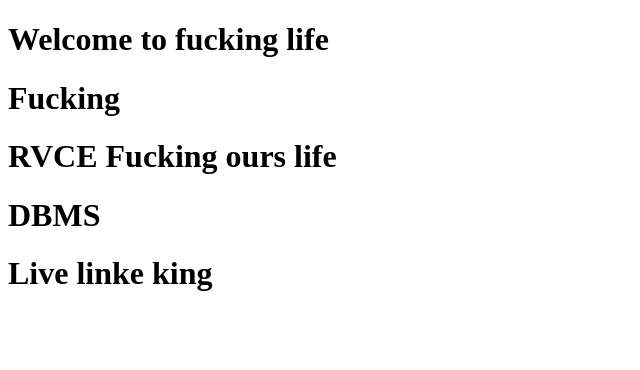
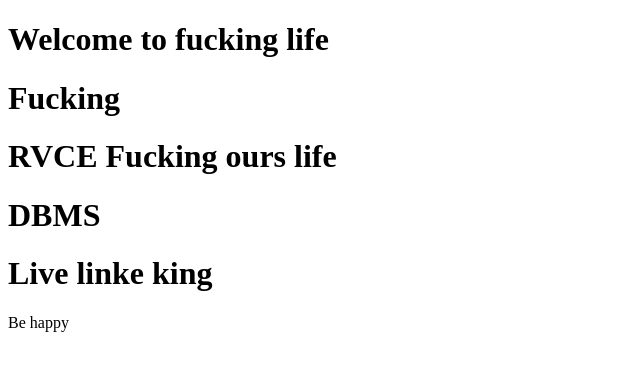
Before and after one commit to HanamanthN/Project1, a plain HTML site: page index.html in a window 1280 px wide. Shown: the full height of the page, 0-640 px from the left. Drawn offline with Linux system fonts and the light colour scheme.

Commit message:
New header

```diff
--- a/index.html
+++ b/index.html
@@ -10,5 +10,6 @@
     <h1>RVCE Fucking ours life</h1>
     <h1>DBMS</h1>
     <h1>Live linke king</h1>
+    <ht>Be happy</ht>
   </body>
 </html>
```
